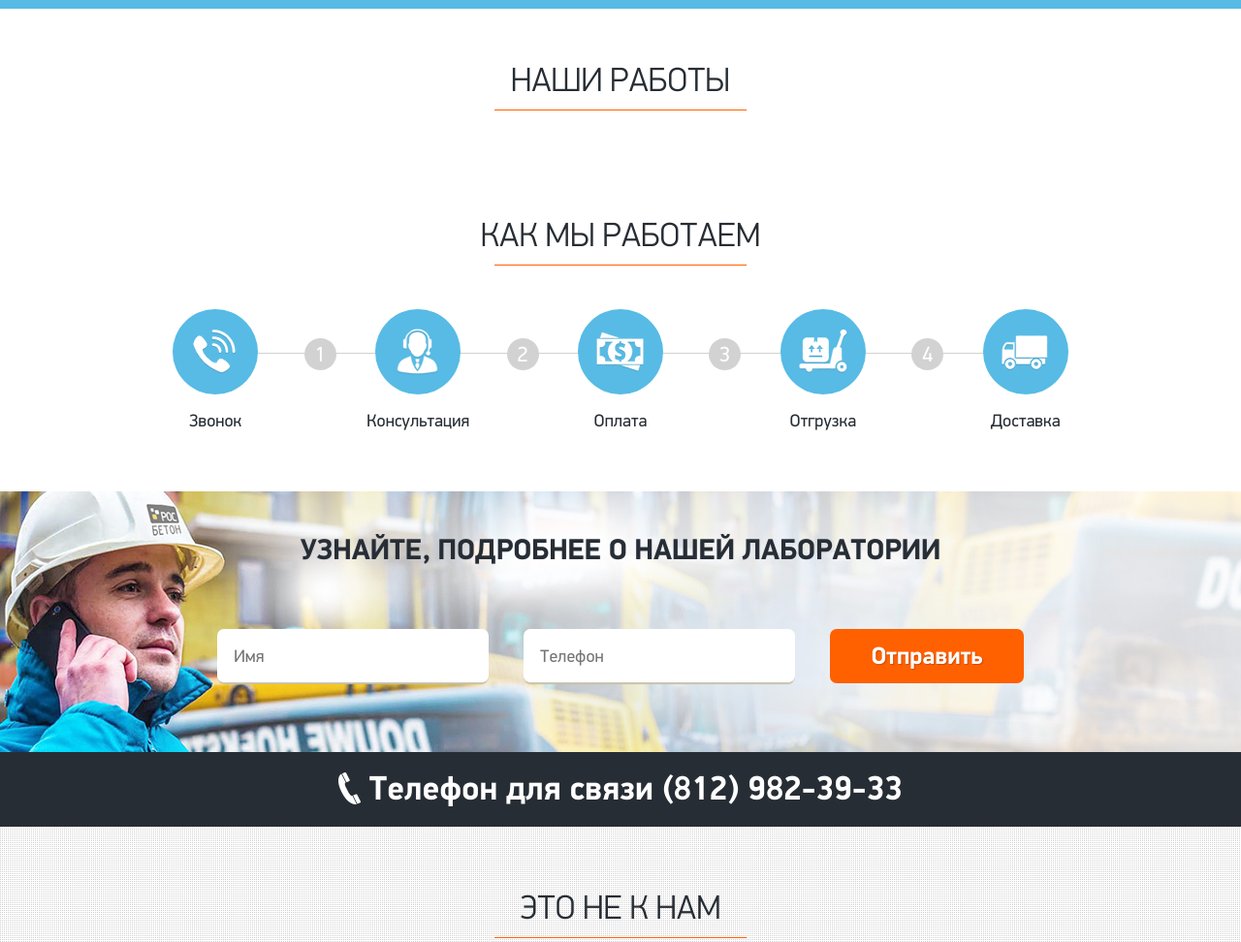
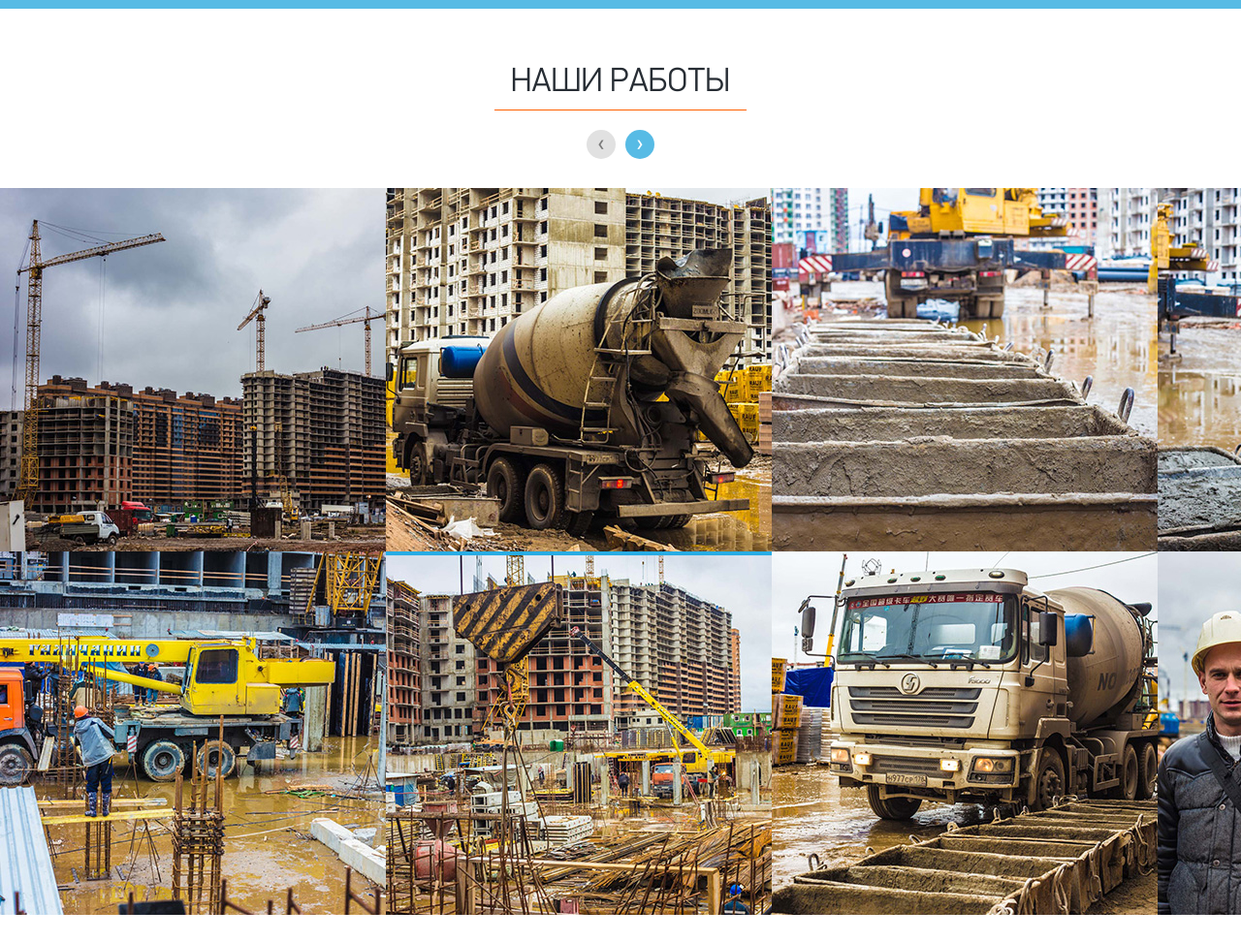
Before and after one commit to vursen/rosbeton-markup, a plain HTML site: page index.html in a window 1280 px wide. Shown: the part 1020-1992 px from the top of the page at 97% size. Drawn offline with Linux system fonts and the light colour scheme.

Commit message:
Релиз

```diff
--- a/css/main.css
+++ b/css/main.css
@@ -393,6 +393,20 @@ img {
   font-size: 20px;
   font-weight: 300;
   color: #346f94;
+  line-height: 1.5;
+}
+.b-header__contacts__phone:before,
+.b-header__contacts__address:before {
+  content: '';
+  background: url("../img/b-header__contacts-sprite.png") no-repeat;
+  display: inline-block;
+  vertical-align: -8%;
+  margin-right: 8px;
+  width: 12px;
+  height: 18px;
+}
+.b-header__contacts__address:before {
+  background-position: 0 -28px;
 }
 .b-order-form .form-input {
   width: 280px;
@@ -442,6 +456,55 @@ img {
 }
 .b-portfolio {
   padding: 50px 0 0;
+}
+.b-portfolio__heading {
+  margin: 0 0 20px;
+}
+.b-portfolio__slider {
+  margin: 30px 0 0;
+}
+.b-portfolio__slider ul {
+  -webkit-transition: all 0.7s ease-out;
+  transition: all 0.7s ease-out;
+}
+.b-portfolio__controls {
+  text-align: center;
+}
+.b-portfolio__controls__prev,
+.b-portfolio__controls__next {
+  display: inline-block;
+  vertical-align: top;
+  width: 30px;
+  height: 30px;
+  margin: 0 5px;
+  font-size: 25px;
+  line-height: 1.1;
+  background: #57bbe5;
+  text-align: center;
+  color: #fff;
+  border-radius: 50%;
+}
+.b-portfolio__controls__prev:active,
+.b-portfolio__controls__next:active {
+  background: #49b5e3;
+}
+.b-portfolio__controls__prev.disabled,
+.b-portfolio__controls__next.disabled {
+  color: #787878;
+  background: #e1e1e1;
+}
+.b-portfolio__controls__prev:before {
+  content: '‹';
+}
+.b-portfolio__controls__next:before {
+  content: '›';
+}
+.b-portfolio__item {
+  float: left;
+  width: 398px;
+}
+.b-portfolio__item__image {
+  display: block;
 }
 .b-price {
   padding: 50px 0;
--- a/index.html
+++ b/index.html
@@ -61,6 +61,18 @@
     <div class="b-portfolio">
       <div class="container">
         <h2 class="b-portfolio__heading section-heading _border_bright _size_l">Наши работы  </h2>
+        <div class="b-portfolio__controls"><a href="#" class="b-portfolio__controls__prev"> </a><a href="#" class="b-portfolio__controls__next"></a></div>
+      </div>
+      <div class="b-portfolio__slider">
+        <ul>
+          <li class="b-portfolio__item"><img src="img/b-portfolio__item-1.jpg" class="b-portfolio__item__image"/><img src="img/b-portfolio__item-2.jpg" class="b-portfolio__item__image"/></li>
+          <li class="b-portfolio__item"><img src="img/b-portfolio__item-3.jpg" class="b-portfolio__item__image"/><img src="img/b-portfolio__item-4.jpg" class="b-portfolio__item__image"/></li>
+          <li class="b-portfolio__item"><img src="img/b-portfolio__item-5.jpg" class="b-portfolio__item__image"/><img src="img/b-portfolio__item-6.jpg" class="b-portfolio__item__image"/></li>
+          <li class="b-portfolio__item"><img src="img/b-portfolio__item-7.jpg" class="b-portfolio__item__image"/><img src="img/b-portfolio__item-8.jpg" class="b-portfolio__item__image"/></li>
+          <li class="b-portfolio__item"><img src="img/b-portfolio__item-1.jpg" class="b-portfolio__item__image"/><img src="img/b-portfolio__item-2.jpg" class="b-portfolio__item__image"/></li>
+          <li class="b-portfolio__item"><img src="img/b-portfolio__item-1.jpg" class="b-portfolio__item__image"/><img src="img/b-portfolio__item-2.jpg" class="b-portfolio__item__image"/></li>
+          <li class="b-portfolio__item"><img src="img/b-portfolio__item-1.jpg" class="b-portfolio__item__image"/><img src="img/b-portfolio__item-2.jpg" class="b-portfolio__item__image"/></li>
+        </ul>
       </div>
     </div>
     <!-- === Steps ============================================================== -->
--- a/js/main.js
+++ b/js/main.js
@@ -1,5 +1,13 @@
-$(document).ready(function() {
+$(window).load(function() {
 
+  var $portfolio = $('.b-portfolio');
 
+  $portfolio.find('.b-portfolio__slider').sly({
+    horizontal: 1,
+    itemNav: 'centered',
+    smart: 1,
+    prevPage: $portfolio.find('.b-portfolio__controls__prev'),
+    nextPage: $portfolio.find('.b-portfolio__controls__next')
+  })
 
 });
```
Also changed, not shown: img/b-header__contacts-sprite.png (added), img/b-portfolio__item-1.jpg (added), img/b-portfolio__item-2.jpg (added), img/b-portfolio__item-3.jpg (added), img/b-portfolio__item-4.jpg (added), img/b-portfolio__item-5.jpg (added), img/b-portfolio__item-6.jpg (added), img/b-portfolio__item-7.jpg (added), img/b-portfolio__item-8.jpg (added).
